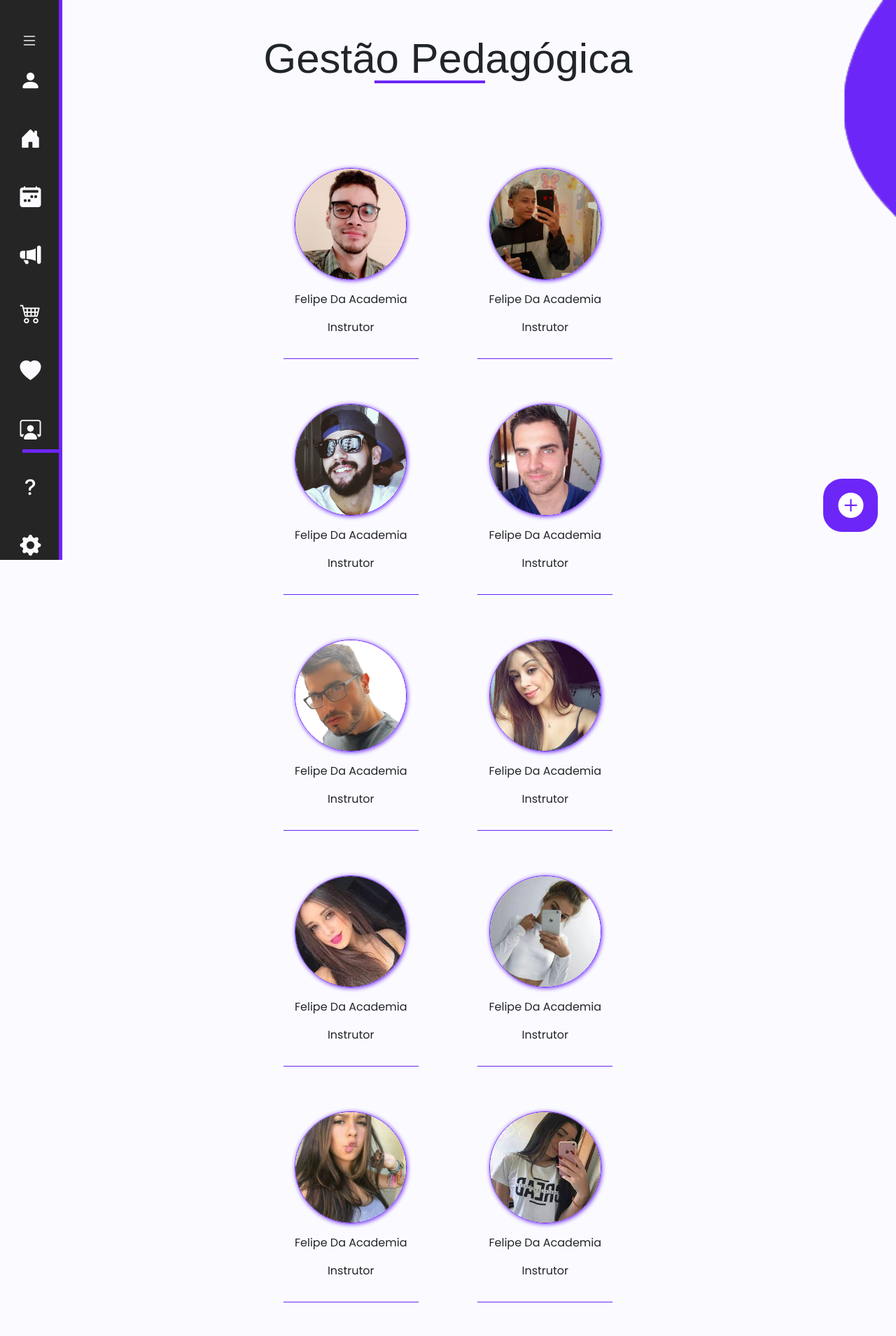
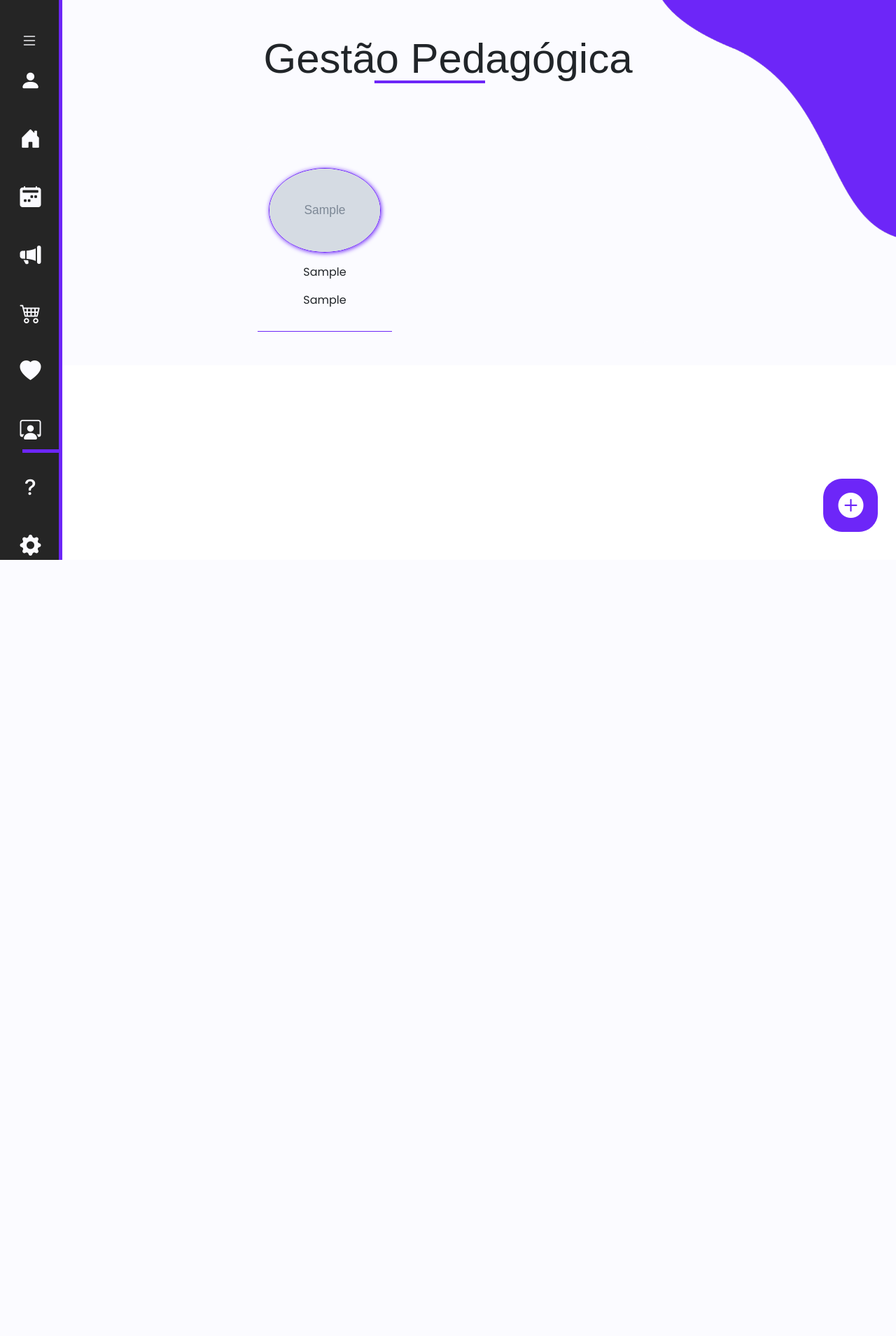
Before and after one commit to amalia-coelho/tcc_agenday, a PHP site: page /gestao.php in a window 1280 px wide. Shown: the whole page at 70% size. After the commit the page ends 800 px from the top, so only its background shows below. Run offline with PHP 8.4, Linux system fonts and the light colour scheme; the visitor is signed in with stand-in values (Sample User, id 1); tables that the repository leaves empty hold one stand-in row (values such as "Sample post"); grey boxes marked "Sample" are stand-in pictures; data that the repository does not hold is empty; style sheets or scripts are compiled from the project's sources; some web fonts are replaced.

Commit message:
gestao crud (semi pronto)
add membro - OK
delete membro - OK
alterar membro - 1/2 OK

```diff
--- a/comunicados.php
+++ b/comunicados.php
@@ -353,9 +353,7 @@
 							<p id="exibir_cod" style="display: none;"></p>
 							<p id="exibir_path" style="display: none;"></p>
 						</div>
-							<div id="exibe2">
-
-							</div>
+							<div id="exibe2"></div>
 						<div class="modal-footer">
 							<button type="submit" class="btn btn-roxo" id="salvarAlterar">Salvar Alterações</button>
 							<button type="button" class="btn btn-azul" data-bs-dismiss="modal" id="fecharAlterar">Cancelar</button>
--- a/gestao.php
+++ b/gestao.php
@@ -1,3 +1,10 @@
+<?php
+	session_start();
+	include('php/conexao.php');
+	if (!isset($_SESSION['email'])) {
+		header('Location: index.php');
+	} else {
+?>
 <!DOCTYPE html>
 <html lang="pt-br">
 
@@ -11,18 +18,66 @@
 		<link rel="stylesheet" href="css/perfilfundo.scss">
 
 
-  <link href="https://cdn.jsdelivr.net/npm/bootstrap@5.3.1/dist/css/bootstrap.min.css" rel="stylesheet"
-    integrity="sha384-4bw+/aepP/YC94hEpVNVgiZdgIC5+VKNBQNGCHeKRQN+PtmoHDEXuppvnDJzQIu9" crossorigin="anonymous">
+		<link href="https://cdn.jsdelivr.net/npm/bootstrap@5.3.1/dist/css/bootstrap.min.css" rel="stylesheet" integrity="sha384-4bw+/aepP/YC94hEpVNVgiZdgIC5+VKNBQNGCHeKRQN+PtmoHDEXuppvnDJzQIu9" crossorigin="anonymous">
 
-  <link rel="stylesheet" href="https://cdnjs.cloudflare.com/ajax/libs/font-awesome/6.4.0/css/brands.min.css"
-    integrity="sha512-9YHSK59/rjvhtDcY/b+4rdnl0V4LPDWdkKceBl8ZLF5TB6745ml1AfluEU6dFWqwDw9lPvnauxFgpKvJqp7jiQ=="
-    crossorigin="anonymous" referrerpolicy="no-referrer" />
+		<link rel="stylesheet" href="https://cdnjs.cloudflare.com/ajax/libs/font-awesome/6.4.0/css/brands.min.css" integrity="sha512-9YHSK59/rjvhtDcY/b+4rdnl0V4LPDWdkKceBl8ZLF5TB6745ml1AfluEU6dFWqwDw9lPvnauxFgpKvJqp7jiQ==" crossorigin="anonymous" referrerpolicy="no-referrer" />
   	<!-- /css -->
 
   	<!-- js -->
+		<script type="text/javascript" src="js/jquery-3.6.1.min.js"></script>
 		<script src="https://unpkg.com/scrollreveal"></script>
-  <script>
+		<script type="text/javascript">
+			$(document).ready(function(){
+				//ADD GESTAO
+				$('#addGestao').submit(function (e) {
+					e.preventDefault();
 
+					var formulario = new FormData(this); // Crie um objeto FormData com os dados do formulário
+					$.ajax({
+						type: 'POST',
+						url: 'php/add_gestao.php',
+						data: formulario,
+						contentType: false,
+						processData: false,
+					}).done(function(resposta){
+						//Recarregar página
+						$("#exibe").html(resposta);
+					}).fail(function(jqXHR, textStatus ) {
+						console.log("Request failed: " + textStatus);
+					});
+				});
+
+        		//UPDATE Gestão
+
+				//Pegar os valores dos inputs
+				$(".alterar").on("click", function(){
+					$("#exibir_cod").text($(this).attr('cod'));
+					$("#exibir_path").text($(this).attr('imagem'));
+					$("#alterar_nm").val($(this).attr('nome'));
+					$("#alterar_cargo").val($(this).attr('cargo'));
+				});
+
+				//Atualizar valores
+				$('#alterarGestao').submit(function (e) {
+					e.preventDefault();
+
+					var formulario = new FormData(this);
+					formulario.append('codigo', $("#exibir_cod").text());
+					formulario.append('imagemAntiga', $("#exibir_path").text());
+
+					$.ajax({
+						type: 'POST',
+						url: 'php/alterar_gestao.php',
+						data: formulario,
+						contentType: false,
+						processData: false,
+					}).done(function(resposta){
+						$("#exibe2").html(resposta);
+					}).fail(function(jqXHR, textStatus ) {
+						console.log("Request failed: " + textStatus);
+					});
+				});
+			});
 		</script>
 	<!-- /js -->
   	<title>Comunicado</title>
@@ -108,89 +163,16 @@
     </div>
     <section class="gestao">
       <div class="gestao-container">
+        <?php
+          $sql = "SELECT * FROM tb_gestao";
+          foreach ($conn->query($sql) as $row) {?>
             <div class="gestao-users">
-          <img src="img/perfil1.jpg" alt="Foto do Usuário">
-          <button data-bs-toggle="modal" data-bs-target="#editModal"><i
-              class="bi bi-pencil-square edit-icon"></i></button>
-          <i href="#" data-bs-toggle="modal" data-bs-target="#confirmDeleteModal" class="bi bi-trash-fill delete-icon"></i>
-          <p>Felipe Da Academia</p>
-          <p>Instrutor</p>
+              <img src="<?php echo $row['ds_imagem'];?>" alt="Foto do Usuário">
+              <button class="alterar" data-bs-toggle="modal" data-bs-target="#editModal" cod="<?php echo $row['cd_membro'];?>" nome="<?php echo $row['nm_membro'];?>" cargo="<?php echo $row['ds_cargo'];?>" imagem="<?php echo $row['ds_imagem'];?>"><i class="bi bi-pencil-square edit-icon"></i></button>
+              <i data-bs-toggle="modal" data-bs-target="#confirmDeleteModal" class="bi bi-trash-fill delete-icon"></i>
+              <p><?php echo $row['nm_membro'];?></p>
+              <p><?php echo $row['ds_cargo'];?></p>
             </div>
-        <div class="gestao-users">
-          <img src="img/perfil2.jpg" alt="Foto do Usuário">
-          <button data-bs-toggle="modal" data-bs-target="#editModal" style="background: none; padding: 0; width: 0;"><i
-              class="bi bi-pencil-square edit-icon"></i></button>
-          <i href="#" data-bs-toggle="modal" data-bs-target="#confirmDeleteModal" class="bi bi-trash-fill delete-icon"></i>
-          <p>Felipe Da Academia</p>
-          <p>Instrutor</p>
-        </div>
-        <div class="gestao-users">
-          <img src="img/perfil3.jpg" alt="Foto do Usuário">
-          <button data-bs-toggle="modal" data-bs-target="#editModal" style="background: none; padding: 0; width: 0;"><i
-              class="bi bi-pencil-square edit-icon"></i></button>
-          <i href="#" data-bs-toggle="modal" data-bs-target="#confirmDeleteModal" class="bi bi-trash-fill delete-icon"></i>
-          <p>Felipe Da Academia</p>
-          <p>Instrutor</p>
-        </div>
-        <div class="gestao-users">
-          <img src="img/perfil4.jpg" alt="Foto do Usuário">
-          <button data-bs-toggle="modal" data-bs-target="#editModal" style="background: none; padding: 0; width: 0;"><i
-              class="bi bi-pencil-square edit-icon"></i></button>
-          <i href="#" data-bs-toggle="modal" data-bs-target="#confirmDeleteModal" class="bi bi-trash-fill delete-icon"></i>
-          <p>Felipe Da Academia</p>
-          <p>Instrutor</p>
-        </div>
-        <div class="gestao-users">
-          <img src="img/perfil5.jpg" alt="Foto do Usuário">
-          <button data-bs-toggle="modal" data-bs-target="#editModal" style="background: none; padding: 0; width: 0;"><i
-              class="bi bi-pencil-square edit-icon"></i></button>
-          <i href="#" data-bs-toggle="modal" data-bs-target="#confirmDeleteModal" class="bi bi-trash-fill delete-icon"></i>
-          <p>Felipe Da Academia</p>
-          <p>Instrutor</p>
-        </div>
-        <div class="gestao-users">
-          <img src="img/perfil6.jpg" alt="Foto do Usuário">
-          <button data-bs-toggle="modal" data-bs-target="#editModal" style="background: none; padding: 0; width: 0;"><i
-              class="bi bi-pencil-square edit-icon"></i></button>
-          <i href="#" data-bs-toggle="modal" data-bs-target="#confirmDeleteModal" class="bi bi-trash-fill delete-icon"></i>
-          <p>Felipe Da Academia</p>
-          <p>Instrutor</p>
-        </div>
-        <div class="gestao-users">
-          <img src="img/perfil7.jpg" alt="Foto do Usuário">
-          <button data-bs-toggle="modal" data-bs-target="#editModal" style="background: none; padding: 0; width: 0;"><i
-              class="bi bi-pencil-square edit-icon"></i></button>
-          <i href="#" data-bs-toggle="modal" data-bs-target="#confirmDeleteModal" class="bi bi-trash-fill delete-icon"></i>
-          <p>Felipe Da Academia</p>
-          <p>Instrutor</p>
-        </div>
-        <div class="gestao-users">
-          <img src="img/perfil8.jpg" alt="Foto do Usuário">
-          <button data-bs-toggle="modal" data-bs-target="#editModal" style="background: none; padding: 0; width: 0;"><i
-              class="bi bi-pencil-square edit-icon"></i></button>
-          <i href="#" data-bs-toggle="modal" data-bs-target="#confirmDeleteModal" class="bi bi-trash-fill delete-icon"></i>
-          <p>Felipe Da Academia</p>
-          <p>Instrutor</p>
-        </div>
-        <div class="gestao-users">
-          <img src="img/perfil9.jpg" alt="Foto do Usuário">
-          <button data-bs-toggle="modal" data-bs-target="#editModal" style="background: none; padding: 0; width: 0;"><i
-              class="bi bi-pencil-square edit-icon"></i></button>
-          <i href="#" data-bs-toggle="modal" data-bs-target="#confirmDeleteModal" class="bi bi-trash-fill delete-icon"></i>
-          <p>Felipe Da Academia</p>
-          <p>Instrutor</p>
-        </div>
-        <div class="gestao-users">
-          <img src="img/perfil10.jpg" alt="Foto do Usuário">
-          <button data-bs-toggle="modal" data-bs-target="#editModal" style="background: none; padding: 0; width: 0;"><i
-              class="bi bi-pencil-square edit-icon"></i></button>
-          <i href="#" data-bs-toggle="modal" data-bs-target="#confirmDeleteModal" class="bi bi-trash-fill delete-icon"></i>
-          <p>Felipe Da Academia</p>
-          <p>Instrutor</p>
-        </div>
-      </div>
-
-  </main>
 
 
 			<!-- Modal De Exclusao -->
```
Also changed, not shown: other parts of gestao.php (+29 -16 lines), php/add_gestao.php (+35 -12 lines), php/alterar_gestao.php (added, +43 -0 lines), php/delete_gestao.php (+38 -11 lines). Lines whose indentation alone changed are shown as unchanged.
